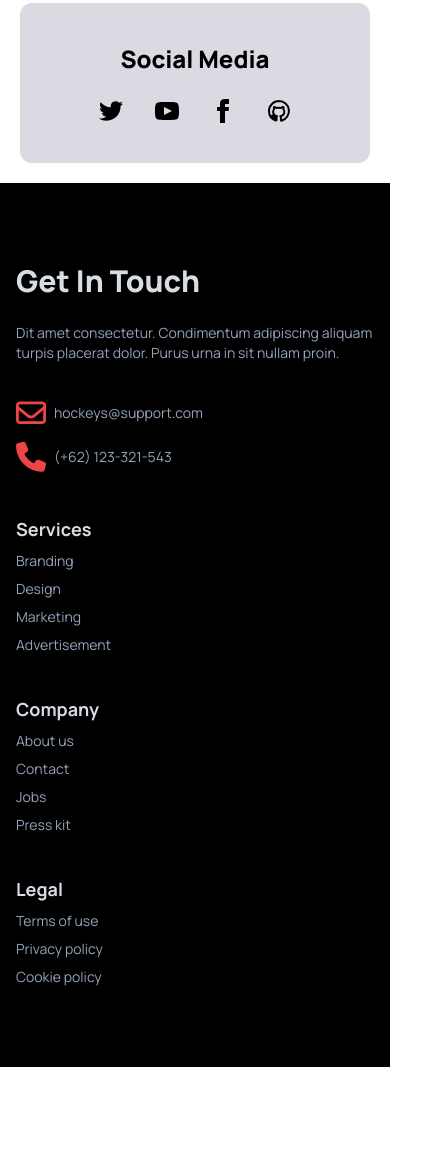
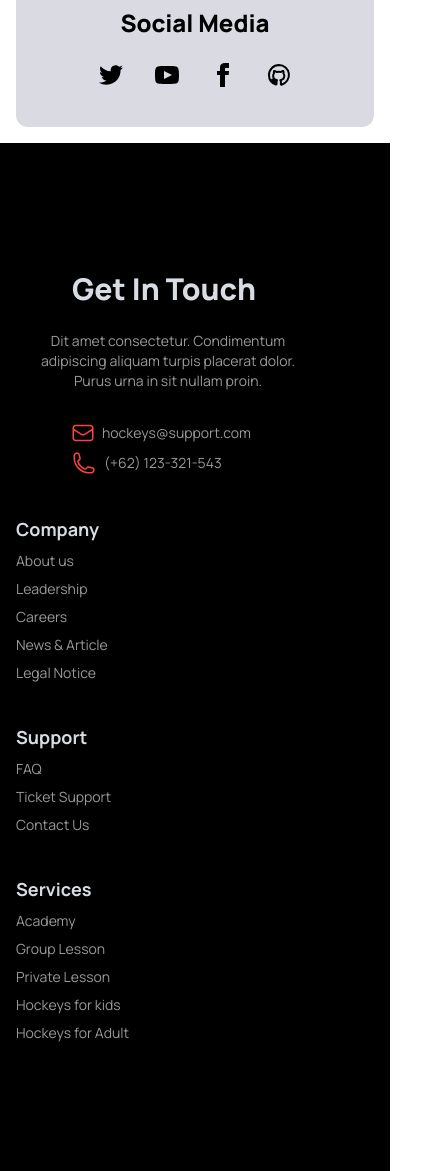
Before and after one commit to anamikagain559/hockey-s, a plain HTML site: page index.html in a window 390 px wide. Shown: the part 542-1713 px from the top of the page, 421 px wide, since content can reach past the window. Before the commit the page ends 1609 px from the top, so only its background shows below. Drawn offline with nearby package versions, Linux system fonts and the light colour scheme.

Commit message:
made a responsive footer

```diff
--- a/index.html
+++ b/index.html
@@ -45,9 +45,9 @@
   </head>
 
   <body class="font-manrope">
-    <header class=" relative container mx-auto">
+    <header class="relative container mx-auto">
       <!-- navbar Section -->
-      <div class="navbar bg-base-100 h-40">
+      <div class="navbar bg-base-100 h-32 lg:h-40">
         <div class="navbar-start">
           <div class="dropdown">
             <div tabindex="0" role="button" class="btn btn-ghost lg:hidden">
@@ -156,10 +156,13 @@
             <a href="#slide2" class="btn bg-black text-white rounded-full">❯</a>
           </div>
         </div>
-
       </div>
-      <div class="m-4 lg:m-0 lg:absolute h-[160px] w-[405px] lg:w-[500px] bg-black text-white lg:bottom-10 lg:right-10 p-4 overflow-hidden lg:p-8 rounded-xl">
-        <h5 class="text-xl lg:text-2xl font-extrabold mb-2 lg:mb-4">Meet all the heroes from the field</h5>
+      <div
+        class="m-4 lg:m-0 lg:absolute h-[160px] w-11/12 lg:w-[500px] bg-black text-white lg:bottom-10 lg:right-10 p-4 overflow-hidden lg:p-8 rounded-xl"
+      >
+        <h5 class="text-xl lg:text-2xl font-extrabold mb-2 lg:mb-4">
+          Meet all the heroes from the field
+        </h5>
         <p>
           Dit amet consectetur. Condimentum dignissim adipiscing aliquam turpis
           placerat dolor. Purus urna in sit nullam proin.
@@ -167,8 +170,7 @@
       </div>
     </header>
 
-
-    <section class="p-10 bg-[#d9dae2] text-black m-5 lg:m-20 rounded-xl">
+    <section class="p-10 bg-[#d9dae2] text-black m-4 lg:m-20 rounded-xl">
       <h4 class="text-2xl text-center mx-auto font-extrabold mb-6">
         Social Media
       </h4>
@@ -232,42 +234,77 @@
         </a>
       </div>
     </section>
-    <footer class="px-4 lg:px-48 py-20 bg-black text-neutral-content space-y-4">
+    <footer class="px-4 lg:px-48 py-32 bg-black text-neutral-content space-y-4">
       <div class="footer">
-        <div>
-          <span class="text-3xl font-extrabold mb-4">Get In Touch</span>
-          <p class="lg:max-w-80 mb-6 mx-auto text-slate-400">
+        <div class="mx-2 lg:mx:0">
+          <span class="text-3xl font-extrabold mb-4 text-center lg:text-left ml-12 lg:ml-0"
+            >Get In Touch</span
+          >
+          <p
+            class="max-w-72 lg:max-w-80 mb-6 mx-auto text-[#ffffff99] text-center lg:text-left"
+          >
             Dit amet consectetur. Condimentum adipiscing aliquam turpis placerat
             dolor. Purus urna in sit nullam proin.
           </p>
-          <div class="flex justify-between items-center gap-2">
-            <i class="fa-regular fa-envelope text-3xl text-red-500"></i>
-            <p class="text-slate-400">hockeys@support.com</p>
+          <div class="flex justify-between items-center gap-2 ml-12 lg:ml-0">
+            <svg
+              xmlns="http://www.w3.org/2000/svg"
+              width="22"
+              height="18"
+              viewBox="0 0 22 18"
+              fill="none"
+            >
+              <path
+                d="M20.75 3.75V14.25C20.75 14.8467 20.5129 15.419 20.091 15.841C19.669 16.2629 19.0967 16.5 18.5 16.5H3.5C2.90326 16.5 2.33097 16.2629 1.90901 15.841C1.48705 15.419 1.25 14.8467 1.25 14.25V3.75M20.75 3.75C20.75 3.15326 20.5129 2.58097 20.091 2.15901C19.669 1.73705 19.0967 1.5 18.5 1.5H3.5C2.90326 1.5 2.33097 1.73705 1.90901 2.15901C1.48705 2.58097 1.25 3.15326 1.25 3.75M20.75 3.75V3.993C20.75 4.37715 20.6517 4.75491 20.4644 5.0903C20.2771 5.42569 20.0071 5.70754 19.68 5.909L12.18 10.524C11.8252 10.7425 11.4167 10.8582 11 10.8582C10.5833 10.8582 10.1748 10.7425 9.82 10.524L2.32 5.91C1.99292 5.70854 1.72287 5.42669 1.53557 5.0913C1.34827 4.75591 1.24996 4.37815 1.25 3.994V3.75"
+                stroke="#FF4240"
+                stroke-width="1.5"
+                stroke-linecap="round"
+                stroke-linejoin="round"
+              />
+            </svg>
+            <p class="text-[#ffffff99]">hockeys@support.com</p>
           </div>
-          <div class="flex justify-between items-center gap-2">
-            <i class="fa-solid fa-phone text-3xl text-red-500"></i>
-            <p class="text-slate-400">(+62) 123-321-543</p>
+          <div class="flex justify-between items-center gap-2 ml-12 lg:ml-0">
+            <svg
+              xmlns="http://www.w3.org/2000/svg"
+              width="24"
+              height="24"
+              viewBox="0 0 24 24"
+              fill="none"
+            >
+              <path
+                d="M2.25 6.75C2.25 15.034 8.966 21.75 17.25 21.75H19.5C20.0967 21.75 20.669 21.5129 21.091 21.091C21.5129 20.669 21.75 20.0967 21.75 19.5V18.128C21.75 17.612 21.399 17.162 20.898 17.037L16.475 15.931C16.035 15.821 15.573 15.986 15.302 16.348L14.332 17.641C14.05 18.017 13.563 18.183 13.122 18.021C11.4849 17.4191 9.99815 16.4686 8.76478 15.2352C7.53141 14.0018 6.58087 12.5151 5.979 10.878C5.817 10.437 5.983 9.95 6.359 9.668L7.652 8.698C8.015 8.427 8.179 7.964 8.069 7.525L6.963 3.102C6.90214 2.85869 6.76172 2.6427 6.56405 2.48834C6.36638 2.33397 6.1228 2.25008 5.872 2.25H4.5C3.90326 2.25 3.33097 2.48705 2.90901 2.90901C2.48705 3.33097 2.25 3.90326 2.25 4.5V6.75Z"
+                stroke="#FF4240"
+                stroke-width="1.5"
+                stroke-linecap="round"
+                stroke-linejoin="round"
+              />
+            </svg>
+            <p class="text-[#ffffff99]">(+62) 123-321-543</p>
           </div>
+        </div>
+
+        <div>
+          <span class="text-lg font-bold">Company</span>
+          <a class="link link-hover text-[#ffffff99]">About us</a>
+          <a class="link link-hover text-[#ffffff99]">Leadership </a>
+          <a class="link link-hover text-[#ffffff99]">Careers </a>
+          <a class="link link-hover text-[#ffffff99]">News & Article</a>
+          <a class="link link-hover text-[#ffffff99]">Legal Notice</a>
+        </div>
+        <div>
+          <span class="text-lg font-bold">Support</span>
+          <a class="link link-hover text-[#ffffff99]">FAQ</a>
+          <a class="link link-hover text-[#ffffff99]">Ticket Support</a>
+          <a class="link link-hover text-[#ffffff99]">Contact Us</a>
         </div>
         <div>
           <span class="text-lg font-bold">Services</span>
-          <a class="link link-hover text-slate-400">Branding</a>
-          <a class="link link-hover text-slate-400">Design</a>
-          <a class="link link-hover text-slate-400">Marketing</a>
-          <a class="link link-hover text-slate-400">Advertisement</a>
-        </div>
-        <div>
-          <span class="text-lg font-bold">Company</span>
-          <a class="link link-hover text-slate-400">About us</a>
-          <a class="link link-hover text-slate-400">Contact</a>
-          <a class="link link-hover text-slate-400">Jobs</a>
-          <a class="link link-hover text-slate-400">Press kit</a>
-        </div>
-        <div>
-          <span class="text-lg font-bold">Legal</span>
-          <a class="link link-hover text-slate-400">Terms of use</a>
-          <a class="link link-hover text-slate-400">Privacy policy</a>
-          <a class="link link-hover text-slate-400">Cookie policy</a>
+          <a class="link link-hover text-[#ffffff99]">Academy </a>
+          <a class="link link-hover text-[#ffffff99]">Group Lesson</a>
+          <a class="link link-hover text-[#ffffff99]">Private Lesson</a>
+          <a class="link link-hover text-[#ffffff99]">Hockeys for kids</a>
+          <a class="link link-hover text-[#ffffff99]">Hockeys for Adult</a>
         </div>
       </div>
     </footer>
```
